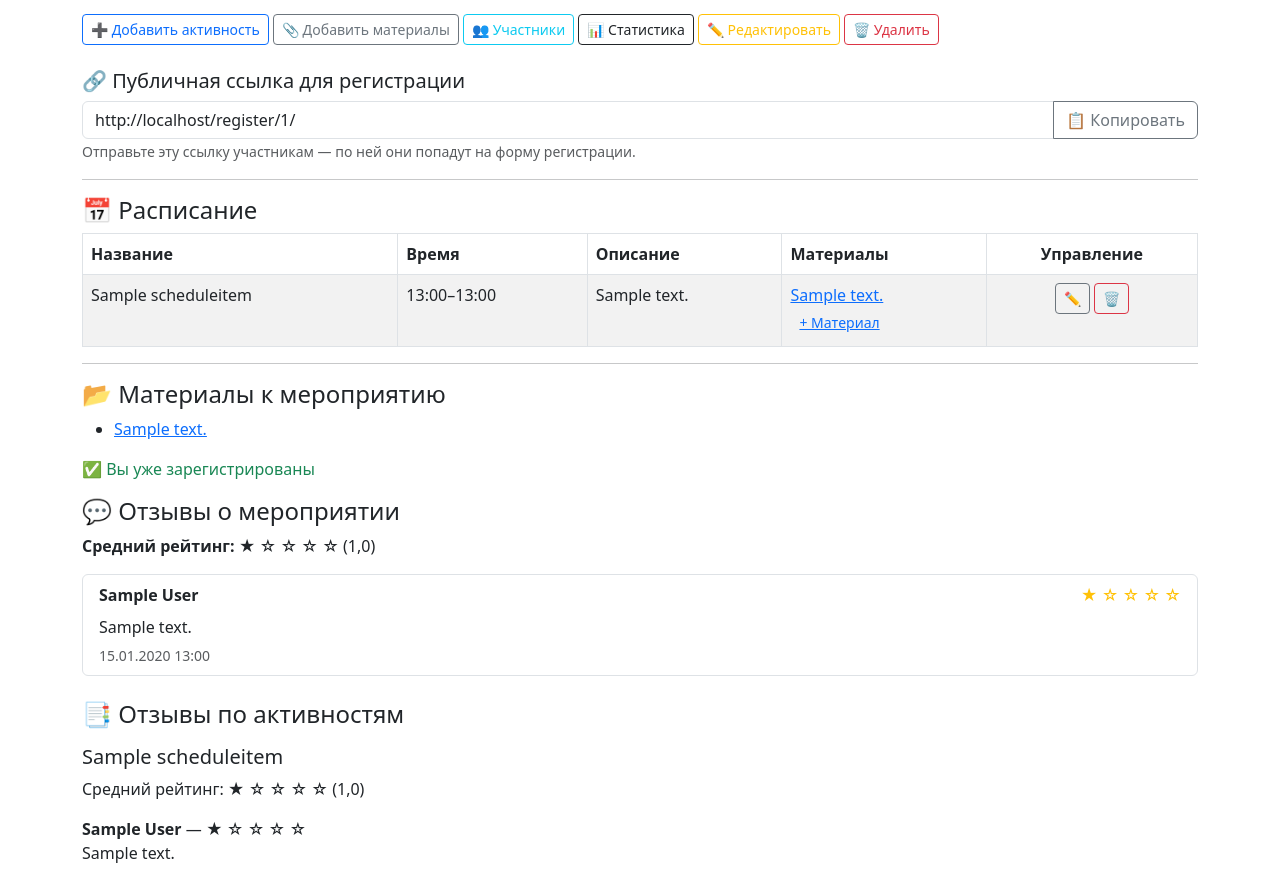
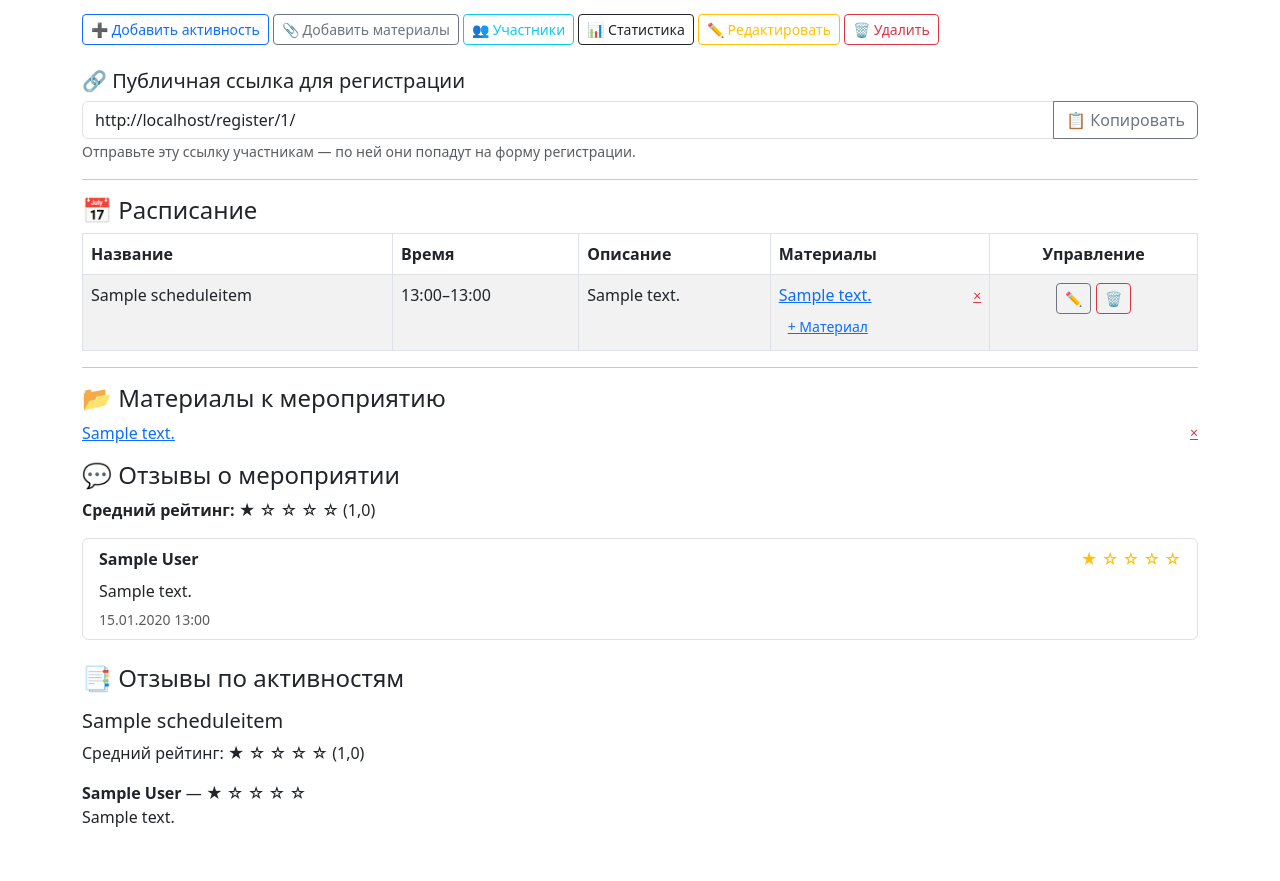
Before and after one commit to nsrodnyh/event_manager, a Django app: page /events/1/ in a window 1280 px wide. Shown: the part 650-1531 px from the top of the page. After the commit the page ends 1477 px from the top, so only its background shows below. Run offline with Django 5.2, Linux system fonts and the light colour scheme; a user stored in the database is signed in; tables that the repository leaves empty hold one stand-in row (values such as "Sample post"); grey boxes marked "Sample" are stand-in pictures.

Commit message:
feat: добавлена функция для удаления материалов

```diff
--- a/core/urls.py
+++ b/core/urls.py
@@ -32,4 +32,5 @@ urlpatterns = [
     path('events/<int:event_id>/delete/', views.delete_event, name='delete_event'),
     path('schedule/<int:item_id>/edit/', views.edit_schedule_item, name='edit_schedule_item'),
     path('schedule/<int:item_id>/delete/', views.delete_schedule_item, name='delete_schedule_item'),
+    path('materials/<int:material_id>/delete/', views.delete_material, name='delete_material'),
 ]
--- a/core/views.py
+++ b/core/views.py
@@ -5,7 +5,7 @@ from django.utils import timezone
 from django.shortcuts import render, redirect, get_object_or_404
 from .forms import StyledRegisterForm
 from django.contrib.auth import login
-from .models import Profile, ControllerProfile, Feedback
+from .models import Profile, ControllerProfile, Feedback, Material
 from django.contrib.auth.decorators import login_required
 from django.views.decorators.http import require_POST
 from .models import Event, ScheduleItem, Registration
@@ -698,3 +698,28 @@ class RoleBasedLoginView(LoginView):
 
         # По умолчанию — на главную
         return reverse('index')
+
+
+@login_required
+def delete_material(request, material_id):
+    """
+    Удаляет Material (как «общий» так и «по активности»).
+    Доступно только организатору-создателю мероприятия.
+    """
+    material = get_object_or_404(Material, id=material_id)
+
+    # выясняем мероприятие, к которому принадлежит файл
+    event = material.event or material.activity.event
+
+    if request.user != event.created_by or request.user.profile.role != 'organizer':
+        return redirect('event_detail', event_id=event.id)
+
+    # удаляем сам файл из ФС (если нужно) и запись
+    storage, path = material.file.storage, material.file.path
+    material.delete()
+    try:
+        storage.delete(path)          # безопасно: silently ignore absent file
+    except Exception:
+        pass
+
+    return redirect('event_detail', event_id=event.id)
--- a/templates/event_detail.html
+++ b/templates/event_detail.html
@@ -76,13 +76,23 @@
                     <td>{{ item.description|default:"—" }}</td>
                     <td>
                         {% for m in item.materials.all %}
-                            <a href="{{ m.file.url }}" class="d-block">{{ m.description }}</a>
+                            <div class="d-flex align-items-center">
+                                <a href="{{ m.file.url }}" class="flex-grow-1">{{ m.description }}</a>
+
+                                {% if user == event.created_by and user.profile.role == 'organizer' %}
+                                    <a href="{% url 'delete_material' m.id %}"
+                                       class="text-danger ms-2 small"
+                                       title="Удалить файл"
+                                       onclick="return confirm('Удалить «{{ m.description }}»?');">×</a>
+                                {% endif %}
+                            </div>
                         {% empty %}
                             <span class="text-muted">Нет материалов</span>
                         {% endfor %}
+
                         {% if user == event.created_by and user.profile.role == 'organizer' %}
-                            <a href="{% url 'add_material_to_activity' event.id item.id %}" class="btn btn-link btn-sm">+
-                                Материал</a>
+                            <a href="{% url 'add_material_to_activity' event.id item.id %}"
+                               class="btn btn-link btn-sm mt-1">+ Материал</a>
                         {% endif %}
                     </td>
 
@@ -107,19 +117,22 @@
 
     <h4>📂 Материалы к мероприятию</h4>
     {% if event.materials.exists %}
-        <ul>
-            {% for material in event.materials.all %}
-                <li><a href="{{ material.file.url }}">{{ material.description }}</a></li>
+        <ul class="list-unstyled">
+            {% for m in event.materials.all %}
+                <li class="d-flex align-items-center mb-1">
+                    <a href="{{ m.file.url }}" class="flex-grow-1">{{ m.description }}</a>
+
+                    {% if user == event.created_by and user.profile.role == 'organizer' %}
+                        <a href="{% url 'delete_material' m.id %}"
+                           class="text-danger ms-2 small"
+                           title="Удалить файл"
+                           onclick="return confirm('Удалить «{{ m.description }}»?');">×</a>
+                    {% endif %}
+                </li>
             {% endfor %}
         </ul>
     {% else %}
         <p class="text-muted">Материалы ещё не загружены.</p>
-    {% endif %}
-
-    {% if not is_registered and user.profile.role != 'organizer' %}
-        <a href="{% url 'register_for_event' event.id %}" class="btn btn-success">📌 Зарегистрироваться</a>
-    {% elif is_registered %}
-        <p class="text-success">✅ Вы уже зарегистрированы</p>
     {% endif %}
 
     {% timezone "Europe/Moscow" %}
```
